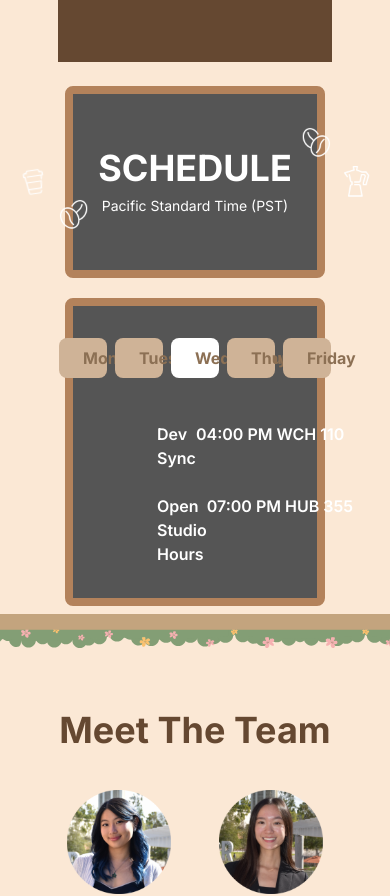
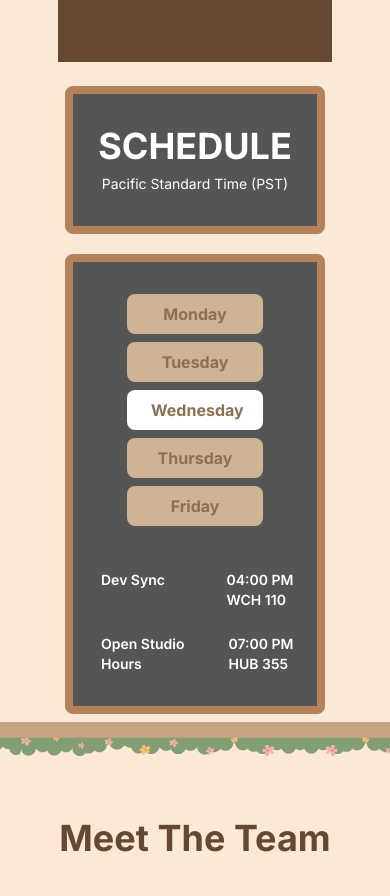
Before and after one commit to designatucr/designverse2026, a Next.js app: page / in a window 390 px wide. Shown: the part 7420-8316 px from the top of the page. Built offline with nearby package versions, Linux system fonts and the light colour scheme.

Commit message:
responsified

```diff
--- a/src/components/live/schedule/index.tsx
+++ b/src/components/live/schedule/index.tsx
@@ -51,12 +51,12 @@ const UpperSchedule = () => {
         <Image
           src={coffeeCup}
           alt="coffee cup"
-          className="h-auto w-8 md:w-14 lg:w-auto"
+          className="hidden h-auto w-8 md:flex md:w-14 lg:w-auto"
         />
         <Image
           src={coffeeBeans}
           alt="coffee beans"
-          className="h-auto w-8 pt-16 md:w-14 lg:w-auto"
+          className="hidden h-auto w-8 pt-16 md:flex md:w-14 lg:w-auto"
         />
         <div className="space-y-2 md:px-10 lg:space-y-4">
           <p className="text-center font-inter text-4xl font-bold md:text-6xl">
@@ -69,12 +69,12 @@ const UpperSchedule = () => {
         <Image
           src={coffeeBeans}
           alt="coffee beans"
-          className="h-auto w-8 scale-x-[-1] pb-20 md:w-14 lg:w-auto"
+          className="hidden h-auto w-8 scale-x-[-1] pb-20 md:flex md:w-14 lg:w-auto"
         />
         <Image
           src={mokaPot}
           alt="moka pot"
-          className="h-auto w-8 md:w-14 lg:w-auto"
+          className="hidden h-auto w-8 md:flex md:w-14 lg:w-auto"
         />
       </div>
     </div>
@@ -94,12 +94,12 @@ const LowerSchedule: React.FC<LowerScheduleProps> = ({
 
   return (
     <div className="mx-auto flex w-2/3 flex-col rounded-lg border-8 border-landing-brown-700 bg-landing-grey-100 px-5 py-8 text-white">
-      <div className="mb-6 flex items-center justify-center gap-2">
+      <div className="mb-6 flex flex-col items-center justify-center gap-2 md:flex-row">
         {totalDays.map((day) => (
           <button
             key={day}
             onClick={() => onSelectDay(day)}
-            className={`w-1/6 rounded-lg px-6 py-2 font-inter font-bold text-landing-brown-500 transition-colors ${
+            className={`w-2/3 rounded-lg px-6 py-2 font-inter font-bold text-landing-brown-500 transition-colors md:w-1/6 ${
               day === selectedDay
                 ? "bg-white"
                 : "bg-landing-brown-600 hover:text-landing-brown-700"
@@ -115,13 +115,19 @@ const LowerSchedule: React.FC<LowerScheduleProps> = ({
           <p className="italic text-landing-brown-500">No events scheduled.</p>
         ) : (
           events.map((event, index) => (
-            <div key={index} className="flex justify-between">
-              <span className="ml-16 font-semibold text-white">
+            <div
+              key={index}
+              className="flex justify-between text-sm md:text-lg"
+            >
+              <p className="ml-2 font-semibold text-white md:ml-16">
                 {event.name}
-              </span>
-              <span className="mr-14 whitespace-nowrap font-semibold text-white">
-                {event.time} {event.location}
-              </span>
+              </p>
+              <div className="ml-5 mr-0 flex flex-col md:ml-0 md:mr-14 md:flex-row">
+                <p className="whitespace-nowrap font-semibold text-white">
+                  {event.time}&nbsp;
+                </p>
+                <p className="font-semibold text-white">{event.location}</p>
+              </div>
             </div>
           ))
         )}
```
